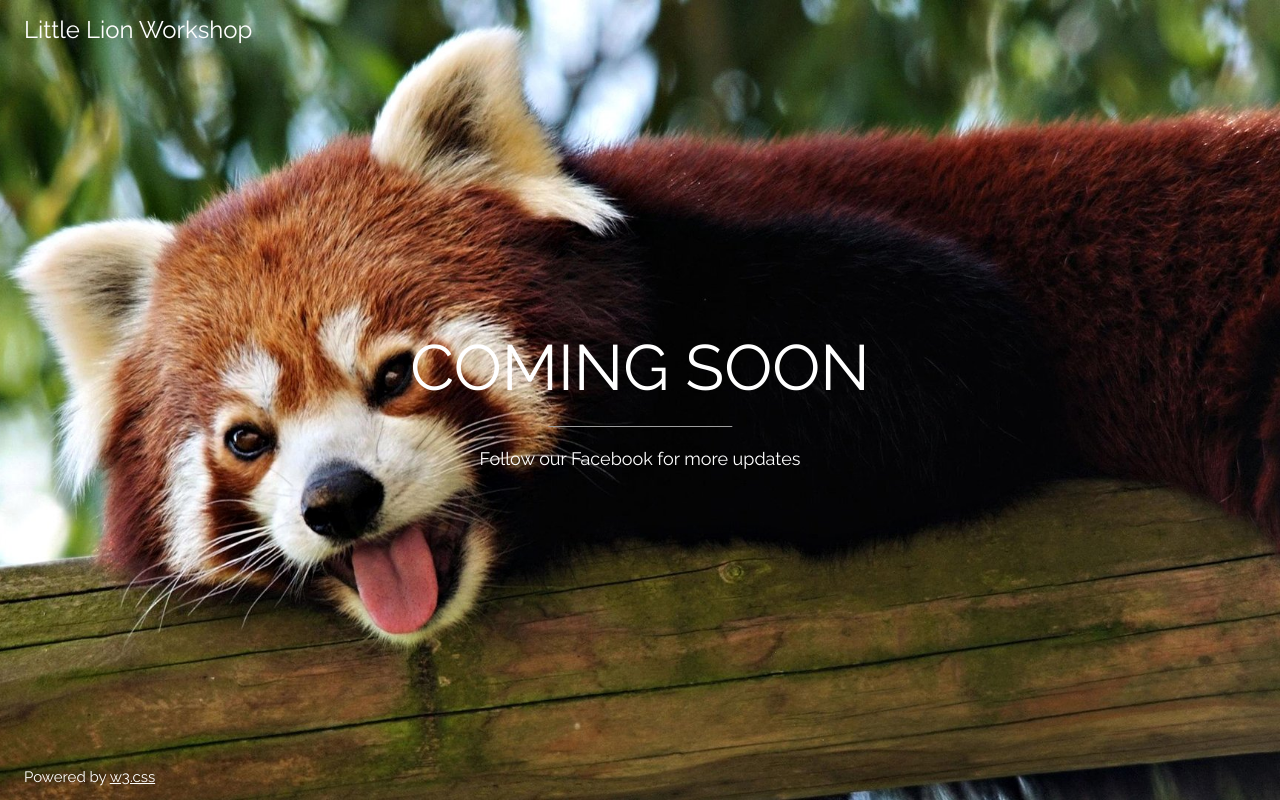
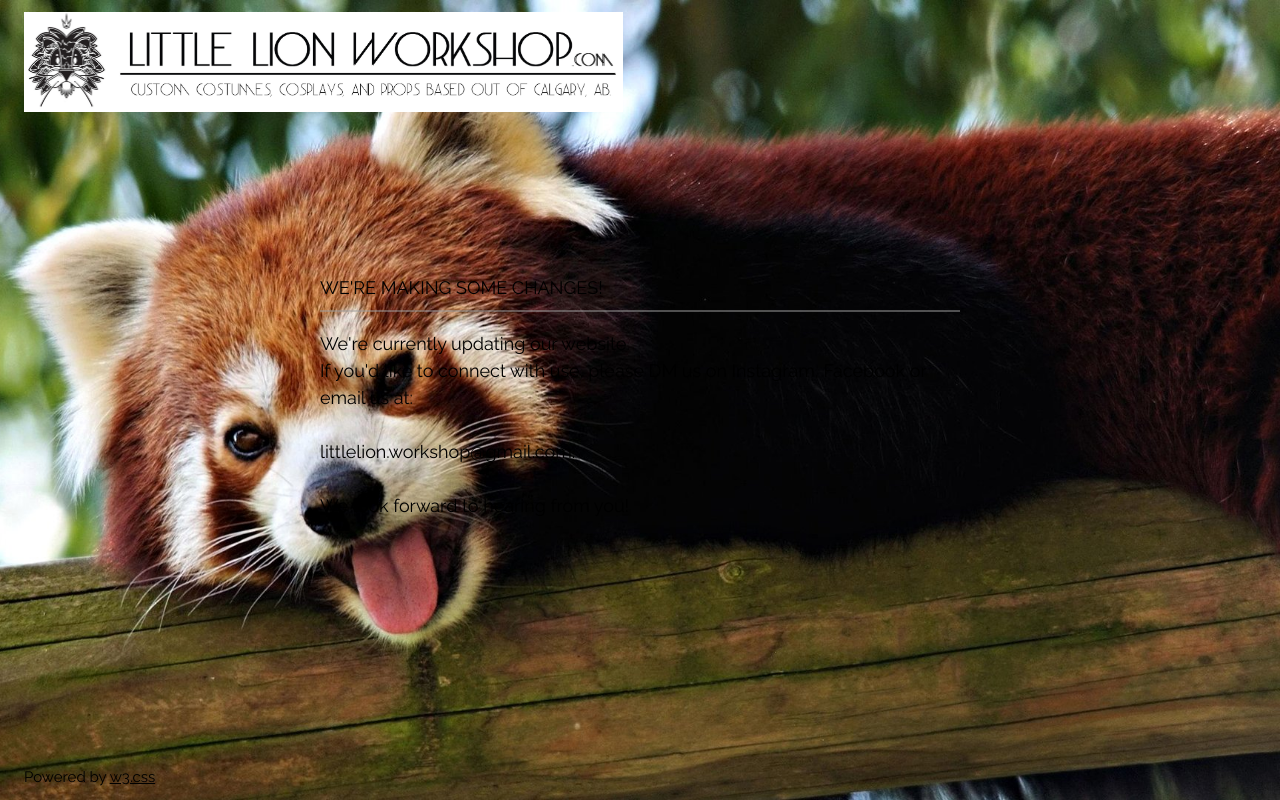
Before and after one commit to littlelionworkshop/LLW-Website, a plain HTML site: page index.html in a window 1280 px wide. Drawn offline with nearby package versions, Linux system fonts and the light colour scheme.

Commit message:
Construction Update
Content added. Now just to get the URL CNAM stuff working

```diff
--- a/index.html
+++ b/index.html
@@ -9,14 +9,14 @@
 
 <body>
 
-    <div class="bgimg w3-display-container w3-animate-opacity w3-text-white">
+    <div class="bgimg w3-display-container w3-animate-opacity w3-text-black">
         <div class="w3-display-topleft w3-padding-large w3-xlarge">
-            Little Lion Workshop
+            <img src="images/llw_lion_head.jpg" height="100px"><img src="images/TextOnly2.jpg" height="100px">
         </div>
         <div class="w3-display-middle">
-            <h1 class="w3-jumbo w3-animate-top">COMING SOON</h1>
-            <hr class="w3-border-grey" style="margin:auto;width:40%">
-            <p class="w3-large w3-center">Follow our Facebook for more updates</p>
+            <h1 class="w3-large w3-animate-top">WE'RE MAKING SOME CHANGES!</h1>
+            <hr class="w3-border-grey" style="margin:auto;width:100%">
+            <p class="w3-large w3-left">We're currently updating our website.<br>If you'd like to connect with use, please DM us on Instagram, Facebook or email us at: <br><br>littlelion.workshop@gmail.com.<br><br>We look forward to hearing from you!</p>
         </div>
         <div class="w3-display-bottomleft w3-padding-large">
             Powered by <a href="https://www.w3schools.com/w3css/default.asp" target="_blank">w3.css</a>
```
Also changed, not shown: images/DesktopConstruction.png (added), images/TextOnly2.jpg (added), images/bgPlaceholder.jpg (added), images/llw_lion_head.jpg (added).
